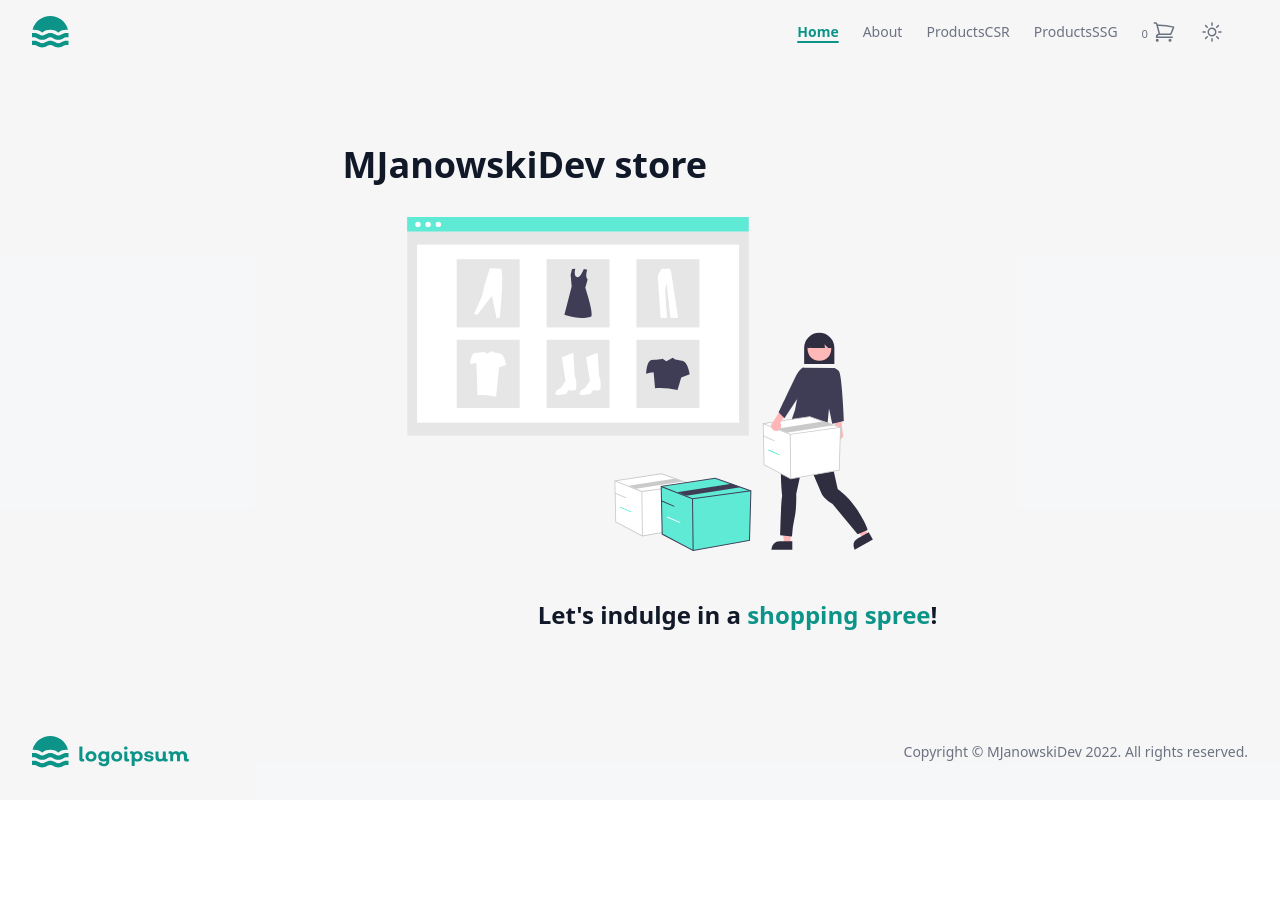
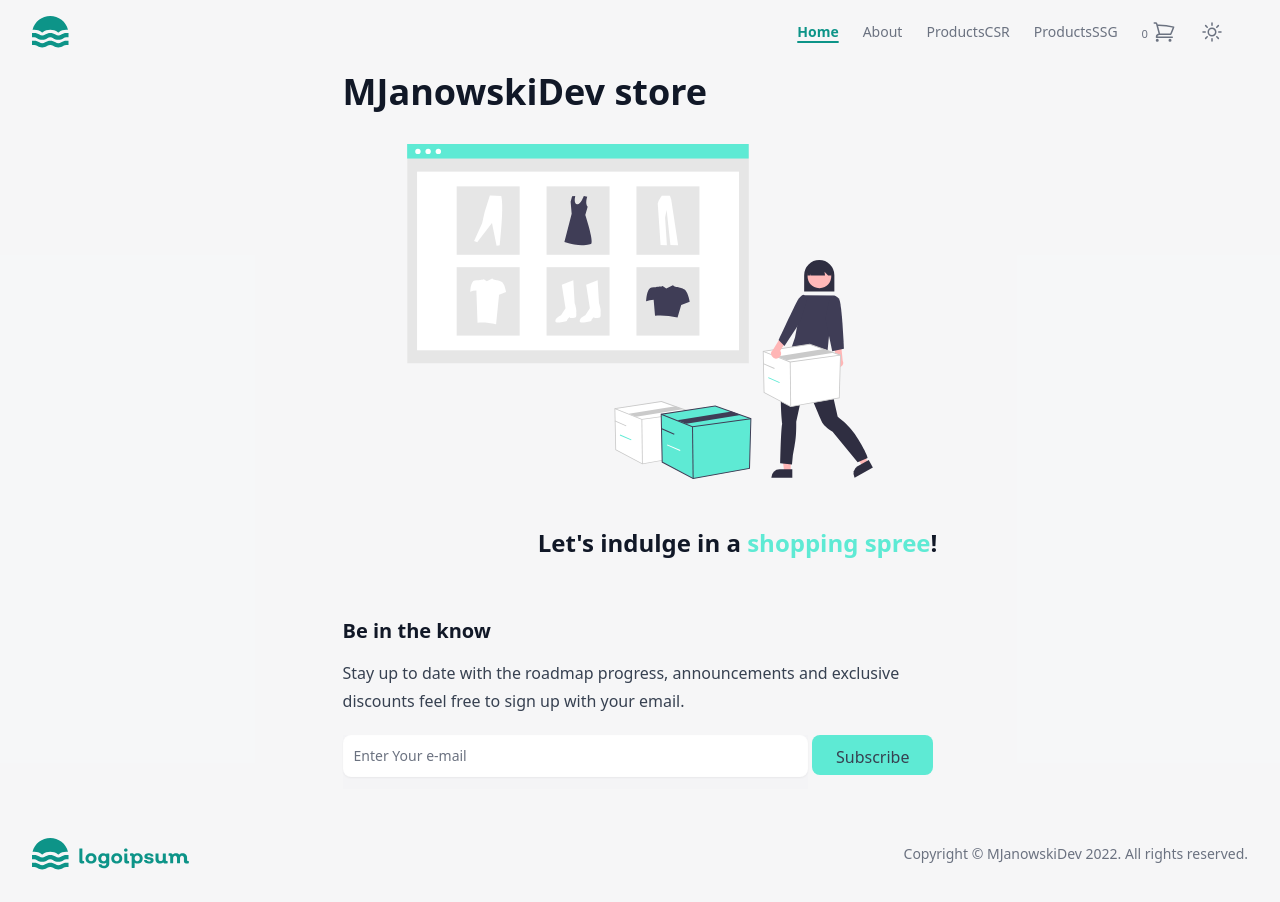
Before and after one commit to MJanowskiDev/nowoczesny-frontend, a Next.js app: page / in a window 1280 px wide. Before the commit the page ends 800 px from the top, so only its background shows below. Built offline with nearby package versions, Linux system fonts and the light colour scheme; no server answers.

Commit message:
Added newsletter

```diff
--- a/components/Form/SubmitButton.tsx
+++ b/components/Form/SubmitButton.tsx
@@ -2,11 +2,16 @@ import { ReactNode } from "react";
 
 interface SubmitButtonProps {
   children: ReactNode;
+  className?: string;
 }
-export const SubmitButton = ({ children }: SubmitButtonProps) => {
+export const SubmitButton = ({ children, className }: SubmitButtonProps) => {
   return (
     <button
-      className="block w-full rounded-lg bg-teal-600  text-md p-2.5"
+      className={`${
+        className
+          ? className
+          : "block w-full rounded-lg bg-teal-600  text-md p-2.5"
+      }`}
       type="submit"
     >
       {children}
--- /dev/null
+++ b/components/NewsletterForm.tsx
@@ -0,0 +1,86 @@
+import { yupResolver } from "@hookform/resolvers/yup";
+import { useForm } from "react-hook-form";
+import { useMutation } from "react-query";
+import * as yup from "yup";
+
+import { Input } from "./Form/Input";
+import { SubmitButton } from "./Form/SubmitButton";
+import { LoadingSpinner } from "./UI/Icons";
+
+import { Modal } from "./UI/Modal";
+
+const useAddToNewsletterMutation = () => {
+  return useMutation(
+    "add-to-newsletter",
+    async ({ email }: { email: string }) => {
+      await fetch("/api/subscribe", {
+        method: "POST",
+        headers: { "Content-Type": "application/json" },
+        body: JSON.stringify({ email }),
+      });
+    }
+  );
+};
+const newsletterFormSchema = yup
+  .object({
+    email: yup.string().required().email(),
+  })
+  .required();
+
+type NewsletterFormData = yup.InferType<typeof newsletterFormSchema>;
+
+export const NewsletterForm = () => {
+  const {
+    register,
+    handleSubmit,
+    formState,
+    reset: resetForm,
+  } = useForm<NewsletterFormData>({
+    resolver: yupResolver(newsletterFormSchema),
+  });
+
+  const { mutate, isLoading, isSuccess, isError, reset } =
+    useAddToNewsletterMutation();
+
+  const onSubmit = handleSubmit((data) => {
+    mutate(data);
+  });
+
+  const handleModalClose = () => {
+    reset();
+    resetForm();
+  };
+
+  return (
+    <>
+      <Modal
+        showModal={isSuccess || isError}
+        closeModal={handleModalClose}
+        title={isSuccess ? "Success" : "Error"}
+        content={
+          <div>
+            <p>Newsletter sign up {isSuccess ? "succeed" : "error"}</p>
+          </div>
+        }
+      />
+
+      <form onSubmit={onSubmit}>
+        <div className="flex ">
+          <div className="relative w-full">
+            <Input
+              id="email"
+              register={register}
+              errors={formState.errors}
+              placeholder="Enter Your e-mail"
+            />
+          </div>
+
+          <SubmitButton className="flex gap-2 h-10 rounded-lg dark:bg-teal-600 bg-teal-300 dark:text-white text-md mx-1 p-2 px-6 ">
+            <span>Subscribe</span>
+            {isLoading && <LoadingSpinner />}
+          </SubmitButton>
+        </div>
+      </form>
+    </>
+  );
+};
--- a/components/UI/Icons.tsx
+++ b/components/UI/Icons.tsx
@@ -14,3 +14,24 @@ export const RemoveIcon = () => (
     />
   </svg>
 );
+
+export const LoadingSpinner = () => (
+  <div role="status">
+    <svg
+      className="inline mr-2 w-4 h-4 text-gray-200 animate-spin dark:text-gray-600 fill-white"
+      viewBox="0 0 100 101"
+      fill="none"
+      xmlns="http://www.w3.org/2000/svg"
+    >
+      <path
+        d="M100 50.5908C100 78.2051 77.6142 100.591 50 100.591C22.3858 100.591 0 78.2051 0 50.5908C0 22.9766 22.3858 0.59082 50 0.59082C77.6142 0.59082 100 22.9766 100 50.5908ZM9.08144 50.5908C9.08144 73.1895 27.4013 91.5094 50 91.5094C72.5987 91.5094 90.9186 73.1895 90.9186 50.5908C90.9186 27.9921 72.5987 9.67226 50 9.67226C27.4013 9.67226 9.08144 27.9921 9.08144 50.5908Z"
+        fill="currentColor"
+      />
+      <path
+        d="M93.9676 39.0409C96.393 38.4038 97.8624 35.9116 97.0079 33.5539C95.2932 28.8227 92.871 24.3692 89.8167 20.348C85.8452 15.1192 80.8826 10.7238 75.2124 7.41289C69.5422 4.10194 63.2754 1.94025 56.7698 1.05124C51.7666 0.367541 46.6976 0.446843 41.7345 1.27873C39.2613 1.69328 37.813 4.19778 38.4501 6.62326C39.0873 9.04874 41.5694 10.4717 44.0505 10.1071C47.8511 9.54855 51.7191 9.52689 55.5402 10.0491C60.8642 10.7766 65.9928 12.5457 70.6331 15.2552C75.2735 17.9648 79.3347 21.5619 82.5849 25.841C84.9175 28.9121 86.7997 32.2913 88.1811 35.8758C89.083 38.2158 91.5421 39.6781 93.9676 39.0409Z"
+        fill="currentFill"
+      />
+    </svg>
+    <span className="sr-only">Loading...</span>
+  </div>
+);
--- /dev/null
+++ b/pages/api/subscribe.ts
@@ -0,0 +1,45 @@
+import type { NextApiHandler } from "next";
+
+const handler: NextApiHandler = async (req, res) => {
+  if (req.method !== "POST") {
+    return res.setHeader("Allow", "POST").status(405).json({});
+  }
+
+  const { email } = req.body;
+
+  if (typeof email !== "string") {
+    return res.status(400).json({});
+  }
+
+  const MAILERLITE_GROUP_ID = process.env.MAILERLITE_GROUP_ID;
+  const MAILERLITE_API_KEY = process.env.MAILERLITE_API_KEY;
+
+  if (!MAILERLITE_API_KEY || !MAILERLITE_API_KEY) {
+    return res.status(500).json({ error: "No env variables!" });
+  }
+
+  const mailerliteResp = await fetch(
+    `https://api.mailerlite.com/api/v2/groups/${MAILERLITE_GROUP_ID}/subscribers`,
+    {
+      method: "POST",
+      headers: {
+        accept: "application/json",
+        "content-type": "application/json",
+        "X-MailerLite-ApiKey": MAILERLITE_API_KEY,
+      },
+      body: JSON.stringify({
+        email,
+      }),
+    }
+  );
+
+  if (!mailerliteResp.ok) {
+    return res
+      .status(500)
+      .json({ error: "Problem occured while signing up to newsletter" });
+  }
+
+  res.status(201).json({});
+};
+
+export default handler;
--- a/pages/index.tsx
+++ b/pages/index.tsx
@@ -2,10 +2,11 @@ import type { NextPage } from "next";
 import Image from "next/image";
 
 import homeImage from "../assets/images/home.svg";
+import { NewsletterForm } from "../components/NewsletterForm";
 
 const Home: NextPage = () => {
   return (
-    <main className="w-full md:h-[calc(100vh_-_168px)] h-auto mt-10  md:mt-0 flex justify-center">
+    <main className="w-full  h-auto mt-10  md:mt-0 flex justify-center">
       <article className=" h-full w-full prose dark:prose-invert flex flex-col justify-center">
         <h1>MJanowskiDev store</h1>
         <div className="max-w-4xl">
@@ -20,11 +21,21 @@ const Home: NextPage = () => {
         </div>
         <h2 className="text-right">
           Let&apos;s indulge in a{" "}
-          <span className="text-teal-600 dark:text-teal-300 ">
+          <span className="text-teal-300 dark:text-teal-300 ">
             shopping spree
           </span>
           !
         </h2>
+        <div className="">
+          <div>
+            <h3>Be in the know</h3>
+            <p>
+              Stay up to date with the roadmap progress, announcements and
+              exclusive discounts feel free to sign up with your email.
+            </p>
+            <NewsletterForm />
+          </div>
+        </div>
       </article>
     </main>
   );
```
